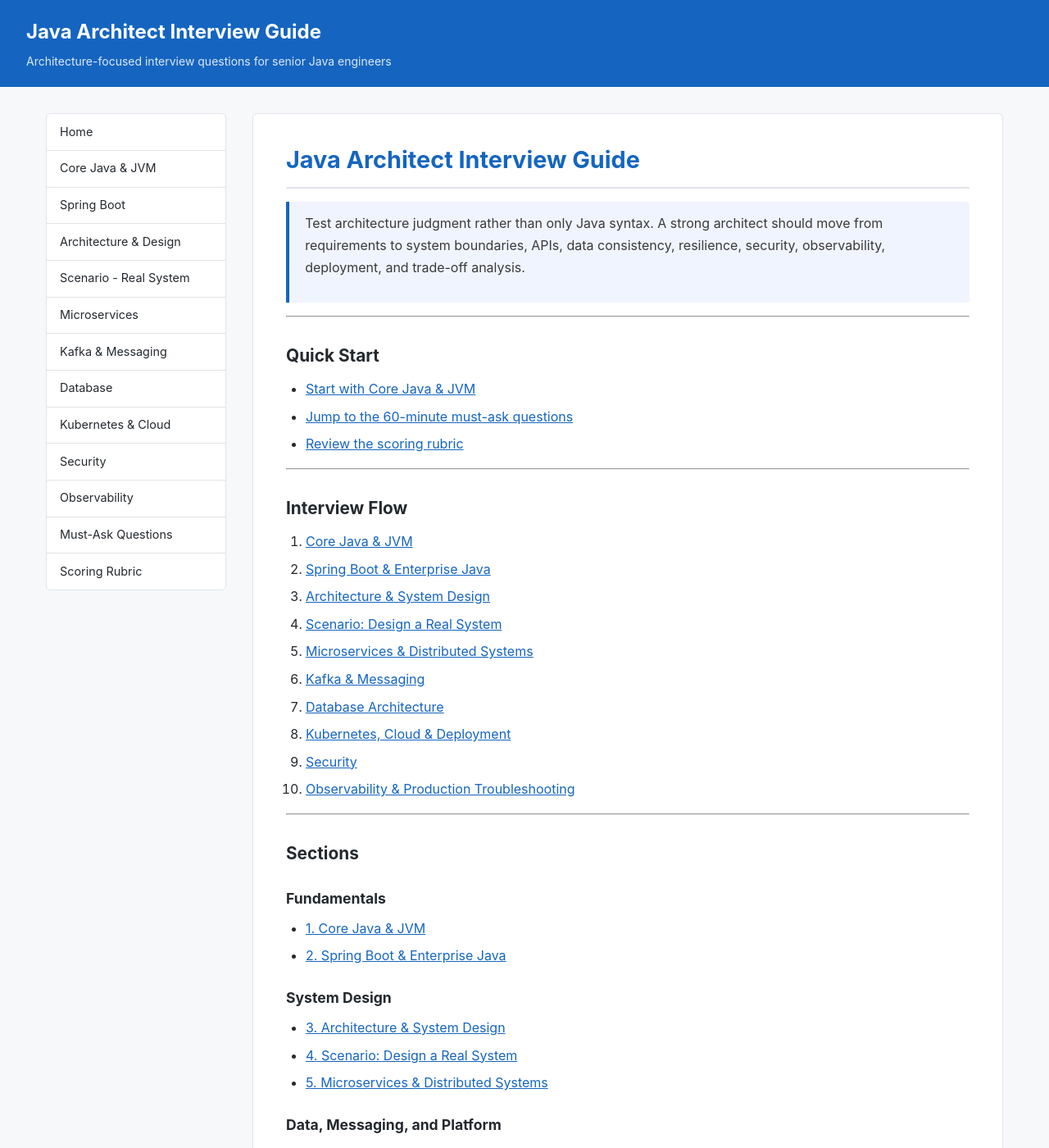
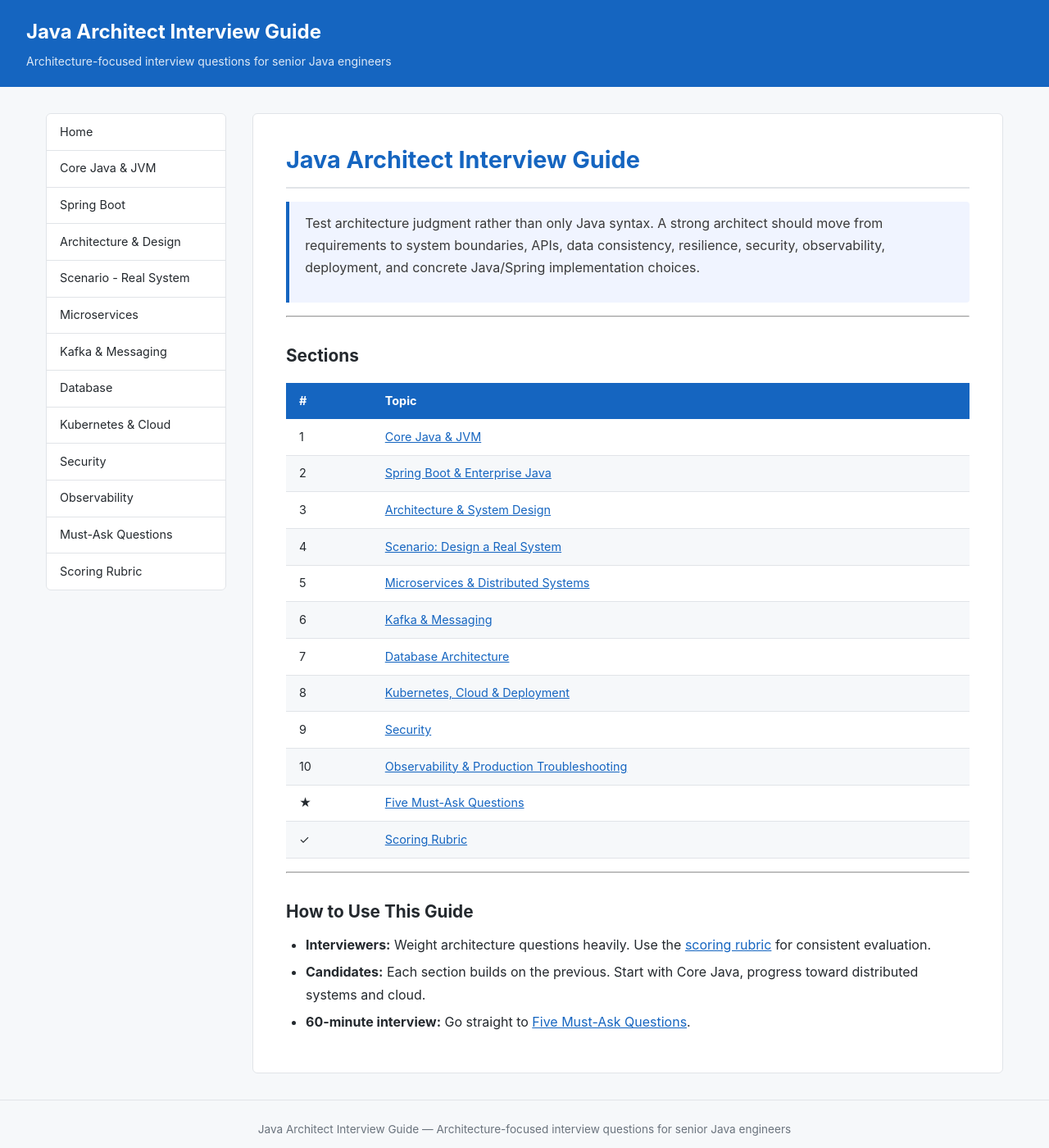
Before and after one commit to spajanj/java-architect-interview-kit, a Jekyll site: the page built from index.md, in a window 1280 px wide and 1400 px high. Shown: the whole window at 82% size. Built offline with Jekyll 4.4.1, drawn with Linux system fonts in a browser that asks for light colours; some of the changed text lies outside the part shown.

Commit message:
Update index.md

```diff
--- a/index.md
+++ b/index.md
@@ -6,61 +6,26 @@ permalink: /
 
 # Java Architect Interview Guide
 
-> Test architecture judgment rather than only Java syntax. A strong architect should move from requirements to system boundaries, APIs, data consistency, resilience, security, observability, deployment, and trade-off analysis.
-
----
-
-## Quick Start
-
-- [Start with Core Java & JVM](core-java.md)
-- [Jump to the 60-minute must-ask questions](must-ask.md)
-- [Review the scoring rubric](scoring.md)
-
----
-
-## Interview Flow
-
-1. [Core Java & JVM](core-java.md)
-2. [Spring Boot & Enterprise Java](spring-boot.md)
-3. [Architecture & System Design](architecture.md)
-4. [Scenario: Design a Real System](scenario.md)
-5. [Microservices & Distributed Systems](microservices.md)
-6. [Kafka & Messaging](kafka.md)
-7. [Database Architecture](database.md)
-8. [Kubernetes, Cloud & Deployment](kubernetes.md)
-9. [Security](security.md)
-10. [Observability & Production Troubleshooting](observability.md)
+> Test architecture judgment rather than only Java syntax. A strong architect should move from requirements to system boundaries, APIs, data consistency, resilience, security, observability, deployment, and concrete Java/Spring implementation choices.
 
 ---
 
 ## Sections
 
-### Fundamentals
-
-- [1. Core Java & JVM](core-java.md)
-- [2. Spring Boot & Enterprise Java](spring-boot.md)
-
-### System Design
-
-- [3. Architecture & System Design](architecture.md)
-- [4. Scenario: Design a Real System](scenario.md)
-- [5. Microservices & Distributed Systems](microservices.md)
-
-### Data, Messaging, and Platform
-
-- [6. Kafka & Messaging](kafka.md)
-- [7. Database Architecture](database.md)
-- [8. Kubernetes, Cloud & Deployment](kubernetes.md)
-
-### Security and Operations
-
-- [9. Security](security)
-- [10. Observability & Production Troubleshooting](observability.md)
-
-### Reference
-
-- [★ Five Must-Ask Questions](must-ask.md)
-- [✓ Scoring Rubric](scoring.md)
+| # | Topic |
+|---|-------|
+| 1 | [Core Java & JVM](core-java.md) |
+| 2 | [Spring Boot & Enterprise Java](spring-boot.md) |
+| 3 | [Architecture & System Design](architecture.md) |
+| 4 | [Scenario: Design a Real System](scenario.md) |
+| 5 | [Microservices & Distributed Systems](microservices.md) |
+| 6 | [Kafka & Messaging](kafka.md) |
+| 7 | [Database Architecture](database.md) |
+| 8 | [Kubernetes, Cloud & Deployment](kubernetes.md) |
+| 9 | [Security](security.md) |
+| 10 | [Observability & Production Troubleshooting](observability.md) |
+| ★ | [Five Must-Ask Questions](must-ask.md) |
+| ✓ | [Scoring Rubric](scoring.md) |
 
 ---
 
@@ -69,4 +34,3 @@ permalink: /
 - **Interviewers:** Weight architecture questions heavily. Use the [scoring rubric](scoring.md) for consistent evaluation.
 - **Candidates:** Each section builds on the previous. Start with Core Java, progress toward distributed systems and cloud.
 - **60-minute interview:** Go straight to [Five Must-Ask Questions](must-ask.md).
-- **Follow the flow:** Use the [Interview Flow](#interview-flow) above to move from fundamentals to distributed systems and production concerns.
```
